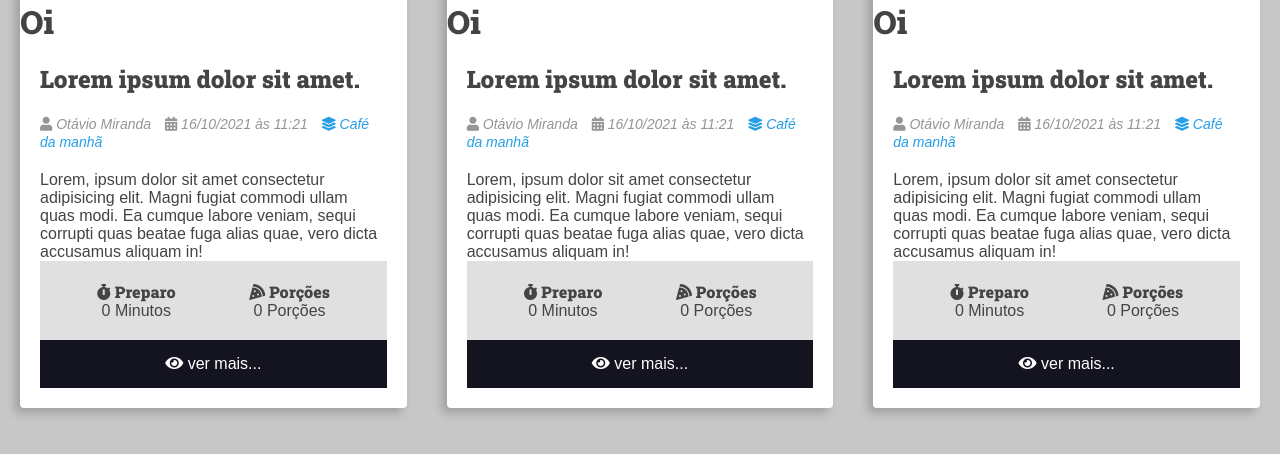
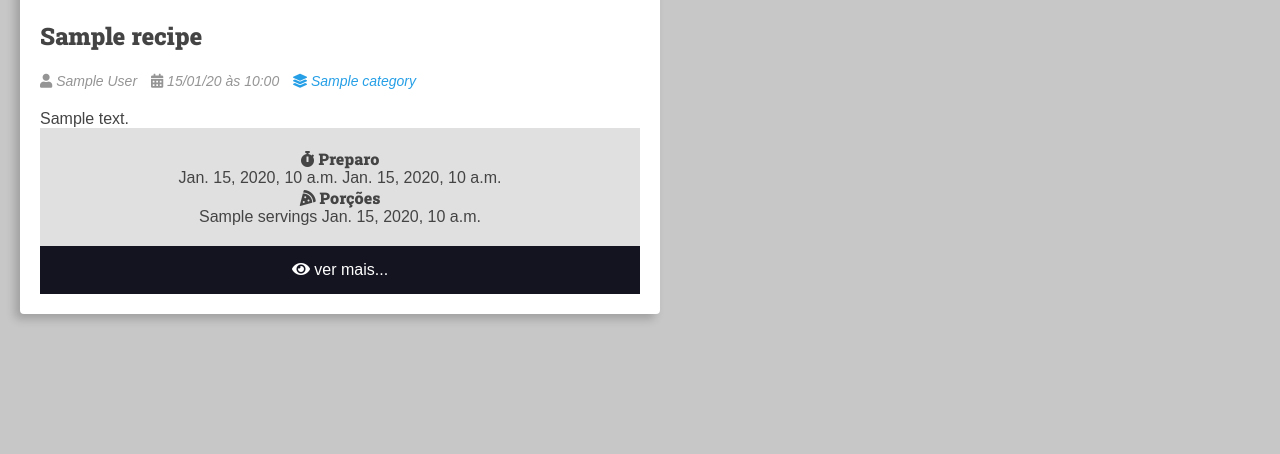
Before and after one commit to orlandoconceicao/backend, a Django app: template projetos/Projeto receitas/pagina-de-receitas/recipes_page/templates/page/home.html in a window 1280 px wide. Shown: the part 220-674 px from the top of the page. Run offline with Django 5.2, Linux system fonts and the light colour scheme; the template is opened without the code that fills it: most values are stand-ins (such as "Sample title", 1, 10 or a date in 2020); some libraries are stand-ins or nearby versions.

Commit message:
perf: coloca conteúdo de exemplo e nome nas paginas

```diff
--- a/projetos/Projeto receitas/pagina-de-receitas/recipes_page/static/pagina-de-receitas/css/styles.css
+++ b/projetos/Projeto receitas/pagina-de-receitas/recipes_page/static/pagina-de-receitas/css/styles.css
@@ -234,3 +234,13 @@ h6 {
 .recipe-footer a:hover {
     filter: brightness(2);
 }
+
+.main-content-detail .recipe-list-item {
+    max-width: 84rem;
+    margin: 0 auto;
+}
+
+.recipe-list-item:hover {
+    transform: scale(1.02);
+    box-shadow: -5px 5px 15px rgba(0, 0, 0, .2);
+}
--- /dev/null
+++ b/projetos/Projeto receitas/pagina-de-receitas/recipes_page/templates/global/base.html
@@ -0,0 +1,23 @@
+<!DOCTYPE html>
+<html lang="pt-br">
+  <head>
+    {% include 'partials/head.html' %}
+    <title>
+      {% block title %}
+        Receitas
+      {% endblock %}
+    </title>
+  </head>
+
+  <body>
+    {% include 'partials/header.html' %}
+
+    {% include 'partials/search.html' %}
+
+    <main class="main-content-container">
+      {% block content %}
+
+      {% endblock %}
+    </main>
+  </body>
+</html>
--- a/projetos/Projeto receitas/pagina-de-receitas/recipes_page/templates/page/home.html
+++ b/projetos/Projeto receitas/pagina-de-receitas/recipes_page/templates/page/home.html
@@ -1,20 +1,17 @@
-{% include 'partials/head.html' %}
+{% extends 'global/base.html' %}
 
-<body>
+{% block title %}
+  Home |
+{% endblock %}
 
-    {% include 'partials/header.html' %}
+{% block content %}
 
-    {% include 'partials/search.html' %}
+  <div class="main-content main-content-list container">
 
-    <main class="main-content-container">
-        <div class="main-content main-content-list container">
-            {% include 'partials/recipes.html' %}
-            {% include 'partials/recipes.html' %}
-            {% include 'partials/recipes.html' %}
+    {% for recipe in recipes %}
+      {% include 'partials/recipes.html' %}
+    {% endfor %}
 
-        </div>
-    </main>
+  </div>
 
-
-</body>
-</html>
+{% endblock %}
--- a/projetos/Projeto receitas/pagina-de-receitas/recipes_page/templates/partials/head.html
+++ b/projetos/Projeto receitas/pagina-de-receitas/recipes_page/templates/partials/head.html
@@ -1,8 +1,5 @@
 {% load static %}
 
-<!DOCTYPE html>
-<html lang="pt-br">
-  <head>
 <meta charset="UTF-8" />
 <meta name="viewport" content="width=device-width, initial-scale=1.0" />
 
@@ -12,10 +9,6 @@
 <link rel="preconnect" href="https://fonts.gstatic.com" crossorigin />
 <link href="https://fonts.googleapis.com/css2?family=Roboto+Slab:wght@900display=swap" rel="stylesheet" />
 
-    <link rel="stylesheet" href="{% static "pagina-de-receitas/css/styles.css" %}">
+<link rel="stylesheet" href="{% static 'pagina-de-receitas/css/styles.css' %}" />
 
-    <link rel="stylesheet" href="{% static "global/css/global-styles.css" %}">
-
-    <title>Página de Receitas</title>
-  </head>
-</html>
+<link rel="stylesheet" href="{% static 'global/css/global-styles.css' %}" />
--- a/projetos/Projeto receitas/pagina-de-receitas/recipes_page/templates/partials/recipes.html
+++ b/projetos/Projeto receitas/pagina-de-receitas/recipes_page/templates/partials/recipes.html
@@ -1,45 +1,38 @@
 <div class="recipe recipe-list-item">
   <div class="recipe-cover">
-        <img src="https://via.placeholder.com/1280x720.png/269fe6" alt="Temporário">
+    <img src="https://via.placeholder.com/1280x720.png/269fe6" alt="Temporário" />
   </div>
-    <h1>Oi</h1>
   <div class="recipe-title-container">
-        <h2 class="recipe-title">Lorem ipsum dolor sit amet.</h2>
+    <h2 class="recipe-title">{{ recipe.title }}</h2>
   </div>
 
   <div class="recipe-author">
     <span class="recipe-author-item">
       <i class="fas fa-user"></i>
-            Otávio Miranda
+      {{ recipe.author.first_name }} {{ recipe.author.last_name }}
     </span>
     <span class="recipe-author-item">
       <i class="fas fa-calendar-alt"></i>
-            16/10/2021 às 11:21
+      {{ recipe.created_at|date:'d/m/y' }} às {{ recipe.created_at|date:'H:i' }}
     </span>
     <span class="recipe-author-item">
       <a href="/recipes/category/cafe-da-manha/">
         <i class="fas fa-layer-group"></i>
-                <span>Café da manhã</span>
+        <span>{{ recipe.category.name }}</span>
       </a>
     </span>
   </div>
 
   <div class="recipe-content">
-        <p>Lorem, ipsum dolor sit amet consectetur adipisicing elit. Magni fugiat commodi ullam quas modi.
-            Ea cumque labore veniam, sequi corrupti quas beatae fuga alias quae, vero dicta accusamus
-            aliquam in!</p>
+    <p>{{ recipe.description }}</p>
     <div class="recipe-meta-container">
       <div class="recipe-meta recipe-preparation">
         <h3 class="recipe-meta-title"><i class="fas fa-stopwatch"></i> Preparo</h3>
-            <div class="recipe-meta-text">
-                0 Minutos
-            </div>
+        <div class="recipe-meta-text">{{ recipe.preparation_time }} {{ recipe.preparation_time_unit }}</div>
       </div>
       <div class="recipe-meta recipe-servings">
         <h3 class="recipe-meta-title"><i class="fas fa-pizza-slice"></i> Porções</h3>
-            <div class="recipe-meta-text">
-                0 Porções
-            </div>
+        <div class="recipe-meta-text">{{ recipe.servings }} {{ recipe.servings_time_unit }}</div>
       </div>
     </div>
 
--- a/projetos/Projeto receitas/pagina-de-receitas/recipes_page/urls.py
+++ b/projetos/Projeto receitas/pagina-de-receitas/recipes_page/urls.py
@@ -1,7 +1,9 @@
 from django.urls import path
 
-from recipes_page import views
+from . import views
 
 urlpatterns = [
     path('', views.home, name='home'),
+
+    path('recipes/<int:id>/', views.recipes, name='recipes-view'),
 ]
--- a/projetos/Projeto receitas/pagina-de-receitas/requirements.txt
+++ b/projetos/Projeto receitas/pagina-de-receitas/requirements.txt
@@ -3,6 +3,7 @@ Django==6.0.6
 django-filter==25.2
 djangorestframework==3.17.1
 djangorestframework_simplejwt==5.5.1
+Faker==40.36.0
 pillow==12.3.0
 psycopg2-binary==2.9.12
 PyJWT==2.13.0
```
Also changed, not shown: projetos/Projeto receitas/pagina-de-receitas/recipes_page/templates/page/recipe-view.html (added, +11 -0 lines), projetos/Projeto receitas/pagina-de-receitas/recipes_page/views.py (+5 -4 lines), projetos/Projeto receitas/pagina-de-receitas/utils/recipes/factory.py (added, +40 -0 lines). Lines whose indentation alone changed are shown as unchanged.
